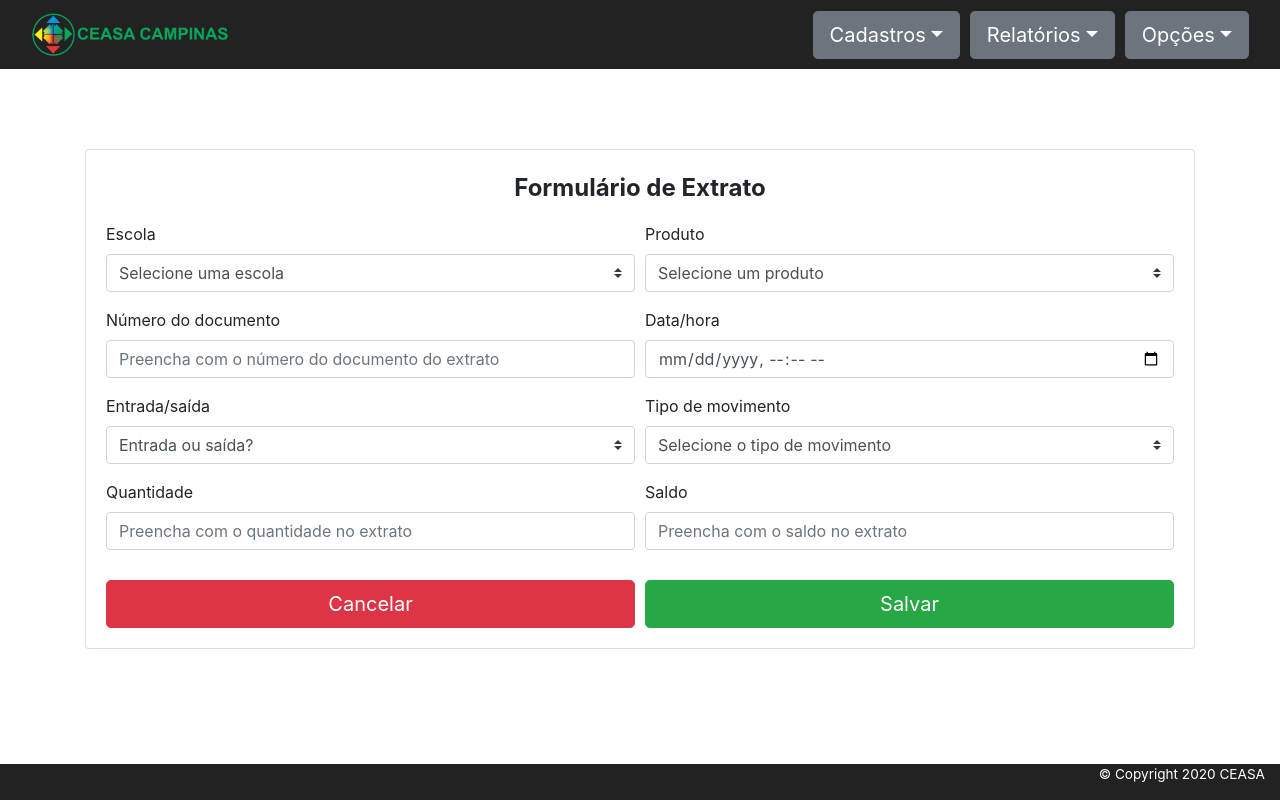
After one commit to brunobannwart/sistemaceasa, a Django app: page /extratos/formulario/ in a window 1280 px wide. The commit adds this page. Run offline with Django 3.2, Linux system fonts and the light colour scheme; the visitor is signed in with stand-in values (Sample User, id 1); data that the repository does not hold is empty; some libraries are stand-ins or nearby versions.

Commit message:
Ajustes no formulário de extrato

```diff
--- a/ceasa/src/ceasa/ceasa/urls.py
+++ b/ceasa/src/ceasa/ceasa/urls.py
@@ -22,6 +22,7 @@ from django.views.static import serve
 from ceasa.views import login_view, changepassword_view, logout_view
 from escola.views import schoollist_view, schoolcreate_view, schooledit_view, schooldelete_view
 from estoque.views import stocklist_view, stockcreate_view, stockedit_view, stockdelete_view
+from extrato.views import extractlist_view, extractcreate_view, extractedit_view, extractdelete_view
 from produto.views import productlist_view, productcreate_view, productedit_view, productdelete_view
 from usuario.views import userlist_view, usercreate_view, useredit_view, userdelete_view
 
@@ -42,6 +43,11 @@ urlpatterns = [
     path('estoques/formulario/<int:id>/', stockedit_view, name='stockedit'),
     path('estoques/excluir/<int:id>/', stockdelete_view, name='stockdelete'),
 
+    path('extratos/', extractlist_view, name='extractlist'),
+    path('extratos/formulario/', extractcreate_view, name='extractcreate'),
+    path('extratos/formulario/<int:id>/', extractedit_view, name='extractedit'),
+    path('extratos/excluir/<int:id>/', extractdelete_view, name='extractdelete'),
+
     path('produtos/', productlist_view, name='productlist'),
     path('produtos/formulario/', productcreate_view, name='productcreate'),
     path('produtos/formulario/<int:id>/', productedit_view, name='productedit'),
--- a/ceasa/src/ceasa/escola/views.py
+++ b/ceasa/src/ceasa/escola/views.py
@@ -66,7 +66,7 @@ def schoolcreate_view(request):
 
 @login_required(login_url='login')
 @csrf_protect
-def schooledit_view(request, id=0):
+def schooledit_view(request, id):
 	if id == 0:
 		return redirect('schoollist')
 
--- a/ceasa/src/ceasa/estoque/models.py
+++ b/ceasa/src/ceasa/estoque/models.py
@@ -16,4 +16,4 @@ class Estoque(models.Model):
 		db_table = 'estoque'
 		verbose_name = 'Estoque'
 		verbose_name_plural = 'Estoques'
-		ordering = ['escola']
+		ordering = ['escola_id']
--- a/ceasa/src/ceasa/estoque/views.py
+++ b/ceasa/src/ceasa/estoque/views.py
@@ -70,7 +70,7 @@ def stockcreate_view(request):
 
 @login_required(login_url='login')
 @csrf_protect
-def stockedit_view(request, id=0):
+def stockedit_view(request, id):
 	if id == 0:
 		return redirect('stocklist')
 
--- a/ceasa/src/ceasa/extrato/views.py
+++ b/ceasa/src/ceasa/extrato/views.py
@@ -1,3 +1,139 @@
-from django.shortcuts import render
+from django.shortcuts import render, redirect
+from django.template.context_processors import csrf
+from django.views.decorators.csrf import csrf_protect
+from django.contrib.auth.decorators import login_required
+
+from escola.models import Escola
+from produto.models import Produto
+
+from .models import Extrato
+from .forms import ExtratoForm
 
 # Create your views here.
+@login_required(login_url='login')
+def extractlist_view(request):
+	extratos = Extrato.objects.all()
+
+	contexto = {
+		'extratos': extratos,
+	}
+
+	return render(request, 'extract/list.html', contexto)
+
+
+@login_required(login_url='login')
+@csrf_protect
+def extractcreate_view(request):
+	editar = False
+	escolas = Escola.objects.all()
+	produtos = Produto.objects.all()
+
+	if request.method == 'POST':
+		formulario = ExtratoForm(request.POST)
+
+		if formulario.is_valid():
+			campos = formulario.clean_form()
+
+			try:
+				novo_extrato = ExtratoForm.objects.create(escola=campos['escola'], produto=campos['produto'],
+								quantidade=campos['quantidade'], saldo=campos['saldo'], numero_documento=campos['numero_documento'],
+								entrada_saida=campos['entrada_saida'], tipo_mov=campos['tipo_mov'], data_hora=campos['data_hora'])
+				novo_extrato.save()
+
+			finally:
+				return redirect('extractlist')
+		else:
+			formulario = request.POST
+			erro = 'Alguns campos não foram preenchidos corretamente'
+	else:
+		formulario = {
+			'escola': '',
+			'produto': '',
+			'quantidade': '',
+			'saldo': '',
+			'numero_documento': '',
+			'data_hora': '',
+			'tipo_mov': '',
+			'entrada_saida': '',
+		}
+
+		erro = None
+
+	contexto = {
+		'form': formulario,
+		'erro': erro,
+		'editar': editar,
+		'escolas': escolas,
+		'produtos': produtos,
+	}
+
+	contexto.update(csrf(request))
+	return render(request, 'extract/form.html', contexto)
+
+
+@login_required(login_url='login')
+@csrf_protect
+def extractedit_view(request, id):
+	if id == 0:
+		return redirect('extractlist')
+
+	editar = True
+	escolas = Escola.objects.all()
+	produtos = Produto.objects.all()
+
+	if request.method == 'POST':
+		formulario = ExtratoForm(request.POST)
+
+		if formulario.is_valid():
+			campos = formulario.clean_form()
+
+			try:
+				editar_extrato = Extrato.objects.get(id=id)
+				editar_extrato.escola = campos['escola']
+				editar_extrato.produto = campos['produto']
+				editar_extrato.data_hora = campos['data_hora']
+				editar_extrato.numero_documento = campos['numero_documento']
+				editar_extrato.entrada_saida = campos['entrada_saida']
+				editar_extrato.tipo_mov = campos['tipo_mov']
+				editar_extrato.quantidade = campos['quantidade']
+				editar_extrato.saldo = campos['saldo']
+				editar_extrato.save()
+
+			finally:
+				return redirect('extractlist')
+		else:
+			formulario = request.POST
+			erro = 'Alguns campos não foram preenchidos corretamente'
+	else:
+		try:
+			formulario = Extrato.objects.get(id=id)
+			erro = None
+		except:
+			return redirect('extractlist')
+
+	contexto = {
+		'form': formulario,
+		'erro': erro,
+		'editar': editar,
+		'escolas': escolas,
+		'produtos': produtos,
+	}
+
+	contexto.update(csrf(request))
+	return render(request, 'extract/form.html', contexto)
+
+
+@login_required(login_url='login')
+@csrf_protect
+def extractdelete_view(request, id):
+	if id == 0:
+		return redirect('extractlist')
+
+	if request.method == 'POST':
+		try:
+			excluir_extrato = Extrato.objects.get(id=id)
+			excluir_extrato.delete()
+		finally:
+			return redirect('extractlist')
+	else:
+		return redirect('extractlist')
--- a/ceasa/src/ceasa/produto/views.py
+++ b/ceasa/src/ceasa/produto/views.py
@@ -55,7 +55,7 @@ def productcreate_view(request):
 
 @login_required(login_url='login')
 @csrf_protect
-def productedit_view(request, id=0):
+def productedit_view(request, id):
 	if id == 0:
 		return redirect('productlist')
 
--- a/ceasa/src/ceasa/templates/base.html
+++ b/ceasa/src/ceasa/templates/base.html
@@ -33,6 +33,7 @@
 							<div class='dropdown-menu' aria-labelledby='cadastro'>
 								<a class='dropdown-item' href='{% url "schoollist" %}'>Escolas</a>
 								<a class='dropdown-item' href='{% url "stocklist" %}'>Estoque</a>
+								<a class='dropdown-item' href='{% url "extractlist" %}'>Extrato</a>
 								<a class='dropdown-item' href='{% url "productlist" %}'>Produtos</a>
 								<a class='dropdown-item' href='{% url "userlist" %}'>Usuários</a>
 							</div>
@@ -58,11 +59,6 @@
 							</div>
 						</li>
 					</div>
-					<!-- <div class='col'>
-						<li class='nav-item'>
-							<a class='nav-link' href='{% url "logout" %}'><i class='fas fa-sign-out-alt'></i></a>
-						</li>
-					</div> -->
 				</div>
 			</ul>
 		</div>
--- /dev/null
+++ b/ceasa/src/ceasa/templates/extract/form.html
@@ -0,0 +1,168 @@
+{% extends 'base.html' %}
+
+{% block pagina %}
+
+{% if erro is not None %}
+	<div class='error-overlay' onclick='this.style.display="none"'>
+		<div class='error-popup' onclick='this.parentElement.style.display="none"'>
+			<h2>Aviso</h2>
+			<button aria-label='Fechar' class='error-close'>&times;</button>
+			<div class='error-content'>
+				<p>{{ erro }}</p>
+			</div>
+		</div>
+	</div>
+{% endif %}
+
+<div class='form'>
+	<div class='card'>
+		<div class='card-body'>
+			<form method='post' action='.' autocomplete='off'>
+				{% csrf_token %}
+				<header>
+					<strong>Formulário de Extrato</strong>
+				</header>
+
+				<div class='form-row'>
+					<div class='col'>
+						<label for='escola'>Escola</label>
+						<select
+							class='custom-select'
+							id='escola'
+							name='escola'
+							required
+							value='{{ form.escola }}'
+						>
+							<option hidden>Selecione uma escola</option>
+							{% for escola in escolas %}
+								<option value='{{ escola.id }}'>{{ escola.nome }}</option>
+							{% endfor %}
+						</select>
+					</div>
+					<div class='col'>
+						<label for='produto'>Produto</label>
+						<select
+							class='custom-select'
+							id='produto'
+							name='produto'
+							required
+							value='{{ form.produto }}'
+						>
+							<option hidden>Selecione um produto</option>
+							{% for produto in produtos %}
+								<option value='{{ produto.id }}'>{{ produto.descricao }}</option>
+							{% endfor %}
+						</select>
+					</div>
+				</div>
+
+				<div class='form-row' style='margin-top: 1em;'>
+					<div class='col'>
+						<label for='numero_documento'>Número do documento</label>
+						<input
+							type='text'
+							id='numero_documento'
+							name='numero_documento'
+							maxlength='255'
+							class='form-control'
+							value='{{ form.numero_documento }}'
+							required
+							oninput='setCustomValidity("")'
+							oninvalid='setCustomValidity("Preencher campo obrigatório")'
+							placeholder='Preencha com o número do documento do extrato'
+						/>
+					</div>
+					<div class='col'>
+						<label for='data_hora'>Data/hora</label>
+						<input
+							type='datetime-local'
+							id='data_hora'
+							name='data_hora'
+							required
+							value='{{ form.data_hora }}'
+							class='form-control'
+							oninput='setCustomValidity("")'
+							oninvalid='setCustomValidity("Preencher campo obrigatório")'
+						/>
+					</div>
+				</div>
+
+				<div class='form-row' style='margin-top: 1em;'>
+					<div class='col'>
+						<label for='entrada_saida'>Entrada/saída</label>
+						<select
+							class='custom-select'
+							id='entrada_saida'
+							name='entrada_saida'
+							required
+							value='{{ form.entrada_saida }}'
+						>
+							<option hidden>Entrada ou saída?</option>
+							<option value='E'>Entrada</option>
+							<option value='S'>Saida</option>
+						</select>
+					</div>
+					<div class='col'>
+						<label for='tipo_mov'>Tipo de movimento</label>
+						<select
+							class='custom-select'
+							id='tipo_mov'
+							name='tipo_mov'
+							required
+							value='{{ form.tipo_mov }}'
+						>
+							<option hidden>Selecione o tipo de movimento</option>
+							<option value='RO'>RO</option>
+							<option value='RQ'>RQ</option>
+							<option value='DV'>DV</option>
+							<option value='AJ'>AJ</option>
+						</select>
+					</div>
+				</div>
+
+				<div class='form-row' style='margin-top: 1em;'>
+					<div class='col'>
+						<label for='quantidade'>Quantidade</label>
+						<input
+							type='number'
+							id='quantidade'
+							name='quantidade'
+							value='{{ form.quantidade }}'
+							required
+							min='0'
+							class='form-control'
+							oninput='setCustomValidity("")'
+							oninvalid='setCustomValidity("Preencher campo obrigatório")'
+							placeholder='Preencha com o quantidade no extrato'
+						/>
+					</div>
+					<div class='col'>
+						<label for='saldo'>Saldo</label>
+						<input
+							type='number'
+							id='saldo'
+							name='saldo'
+							required
+							min='0'
+							class='form-control'
+							oninput='setCustomValidity("")'
+							oninvalid='setCustomValidity("Preencher campo obrigatório")'
+							value='{{ form.saldo }}'
+							placeholder='Preencha com o saldo no extrato'
+						/>
+					</div>
+				</div>
+
+				<div class='form-row'>
+					<div class='col'>
+						<button type='button' class='btn btn-danger btn-lg btn-block' onclick='window.location.href=`{% url "extractlist" %}`'>Cancelar</button>
+					</div>
+					<div class='col'>
+						<button type='submit' class='btn btn-success btn-lg btn-block'>Salvar</button>
+					</div>
+				</div>
+			</form>
+		</div>
+	</div>
+</div>
+{% endblock %}
--- a/ceasa/src/ceasa/templates/stock/form.html
+++ b/ceasa/src/ceasa/templates/stock/form.html
@@ -56,7 +56,7 @@
 						{% endif %}
 					</div>
 					<div class='col'>
-						<label for='produto'>Escola</label>
+						<label for='produto'>Produto</label>
 						{% if editar is True %}
 							<select
 								class='custom-select'
--- a/ceasa/src/ceasa/usuario/views.py
+++ b/ceasa/src/ceasa/usuario/views.py
@@ -70,7 +70,7 @@ def usercreate_view(request):
 
 @login_required(login_url='login')
 @csrf_protect
-def useredit_view(request, id=0):
+def useredit_view(request, id):
 	if id == 0:
 		return redirect('userlist')
 
```
Also changed, not shown: ceasa/src/ceasa/escola/forms.py (+7 -7 lines), ceasa/src/ceasa/estoque/forms.py (+4 -4 lines), ceasa/src/ceasa/extrato/forms.py (added, +35 -0 lines), ceasa/src/ceasa/templates/extract/list.html (added, +72 -0 lines), ceasa/src/ceasa/usuario/forms.py (+8 -8 lines).
